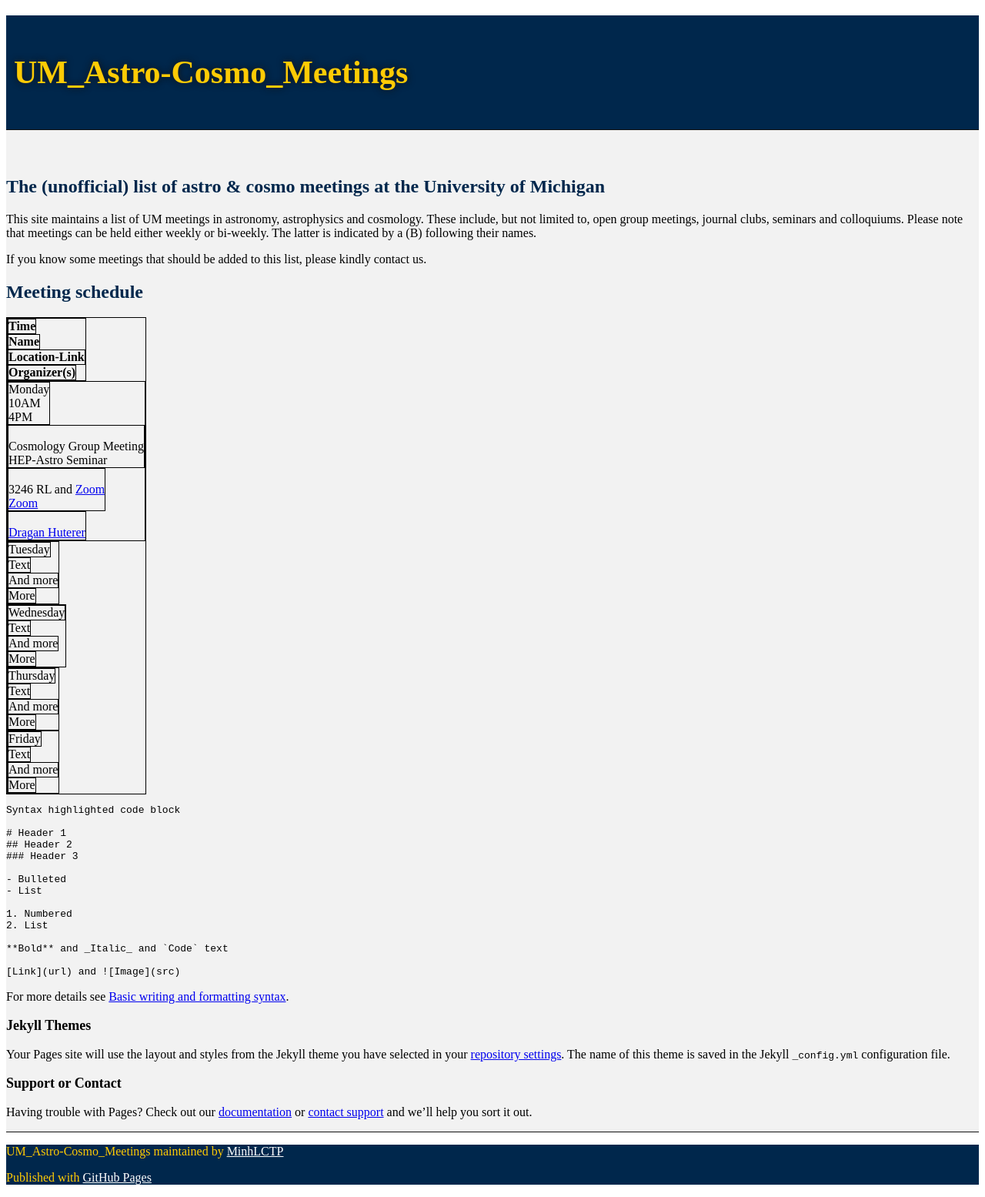
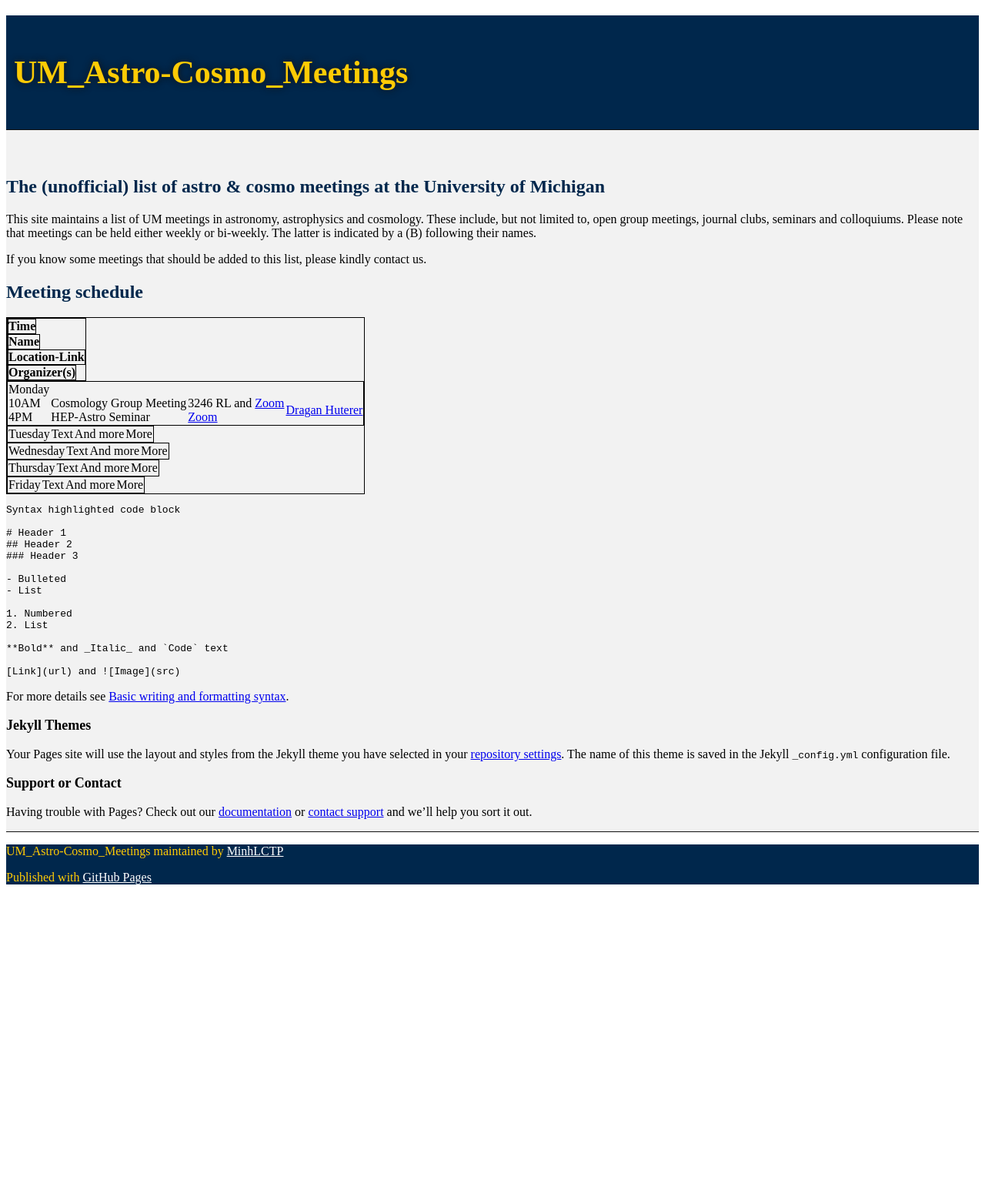
Before and after one commit to MinhLCTP/UM_Astro-Cosmo_Meetings, a Jekyll site: the page built from index.md, in a window 1280 px wide. Shown: the whole page at 77% size. Built offline with Jekyll 4.4.1, drawn with Linux system fonts in a browser that asks for light colours; our own code applies the rules of GitHub Pages for plain Markdown files; the repository's description, which GitHub fills in, is left out; after the commit the page ends 1165 px from its top, so only the background shows below that.

Commit message:
Test update css

```diff
--- a/assets/css/style.css
+++ b/assets/css/style.css
@@ -67,7 +67,7 @@
 	color: #FFFFFF;
 }
 
-table, th, tr, td {
+table, th, tr {
     display: table;
     padding: 5px;
 	border-collapse: collapse;
```
